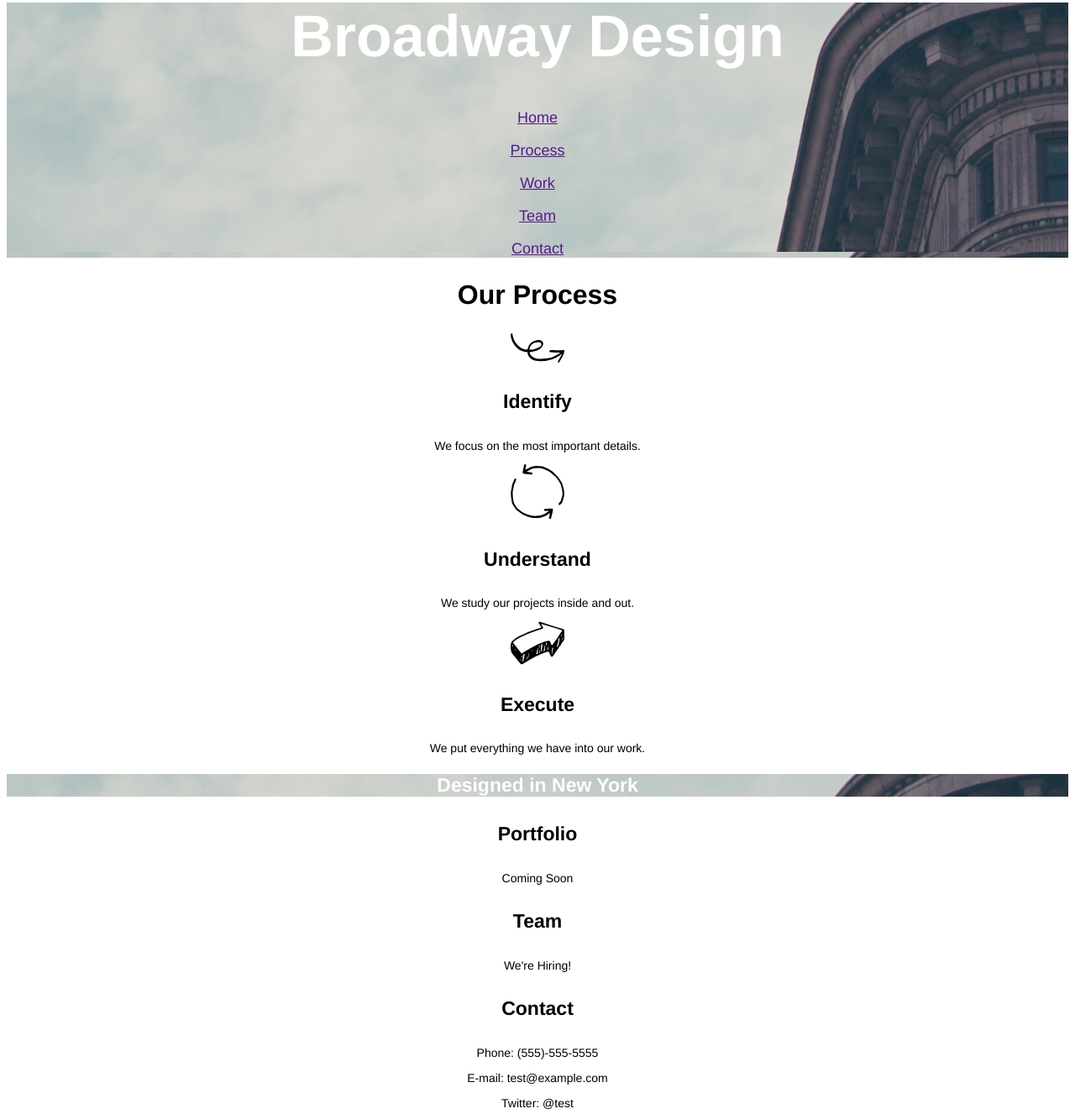
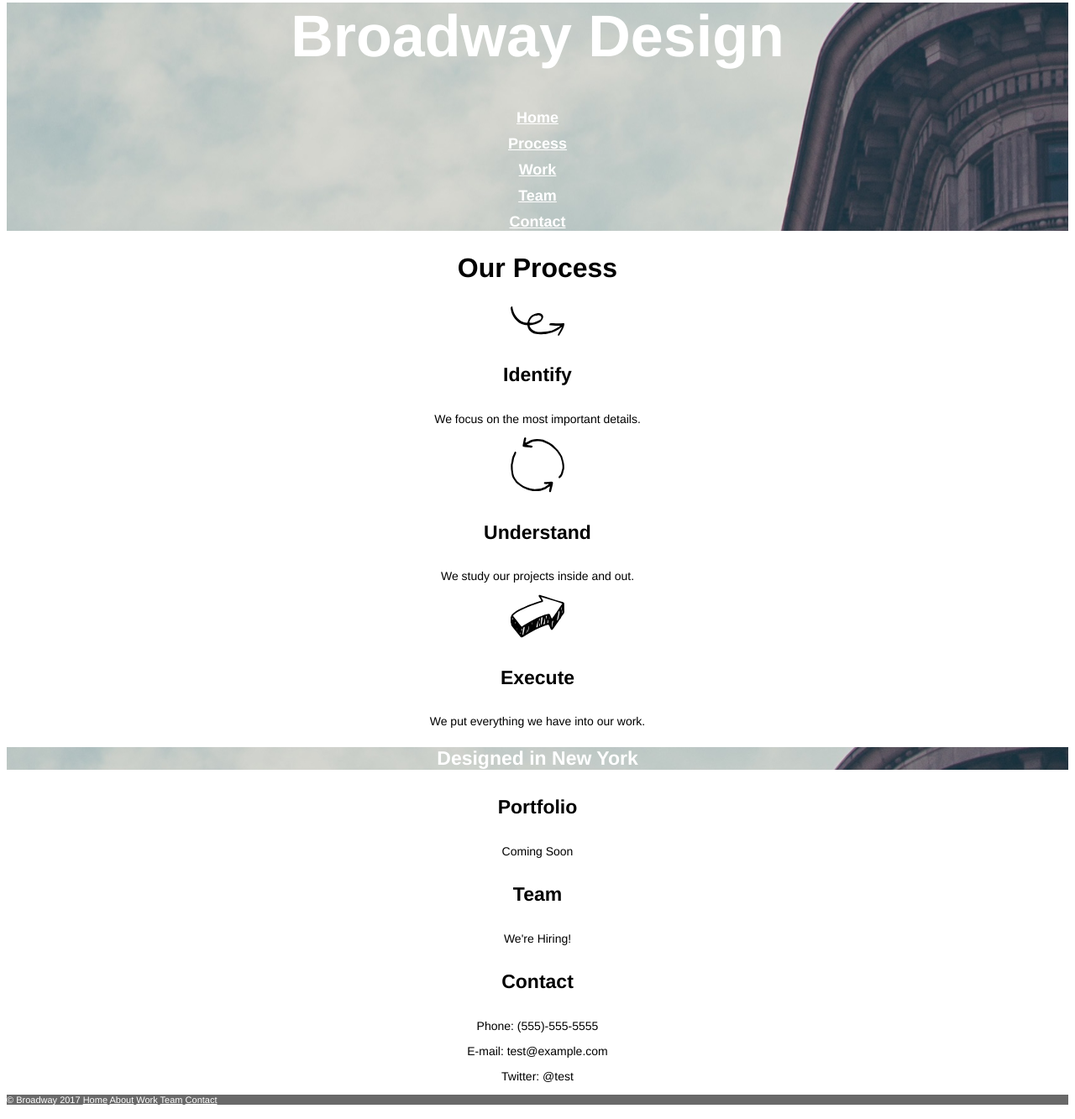
Before and after one commit to thing1of2/thing1of2.github.io, a plain HTML site: page broadway/index.html in a window 1280 px wide. Shown: the part 44-1377 px from the top of the page at 84% size. Drawn offline with Linux system fonts and the light colour scheme.

Commit message:
Fixed links and header image size.

```diff
--- a/broadway/index.html
+++ b/broadway/index.html
@@ -9,11 +9,13 @@
 
     <div class="header">
       <h1>Broadway Design</h1>
-        <p class="link"><a href="">Home</a></p>
-        <p class="link"><a href="">Process</a></p>
-        <p class="link"><a href="">Work</a></p>
-        <p class="link"><a href="">Team</a></p>
-        <p class="link"><a href="">Contact</a></p>
+        <p>
+          <div class="linkpadding"><a href="#" class="link">Home</a><br></div>
+          <div class="linkpadding"><a href="#" class="link">Process</a><br></div>
+          <div class="linkpadding"><a href="#" class="link">Work</a><br></div>
+          <div class="linkpadding"><a href="#" class="link">Team</a><br></div>
+          <div><a href="#" class="link">Contact</a></div>
+      </p>
     </div>
 
     <div>
@@ -71,11 +73,11 @@
 
     <footer>
       &copy; Broadway 2017
-      <a href="">Home</a>
-      <a href="">About</a>
-      <a href="">Work</a>
-      <a href="">Team</a>
-      <a href="">Contact</a>
+      <a href="#" class="footerlink">Home</a>
+      <a href="#" class="footerlink">About</a>
+      <a href="#" class="footerlink">Work</a>
+      <a href="#" class="footerlink">Team</a>
+      <a href="#" class="footerlink">Contact</a>
     </footer>
 
   </body>
--- a/broadway/resources/css/style.css
+++ b/broadway/resources/css/style.css
@@ -5,10 +5,21 @@
 
 .header {
   background-image: url("../images/the-flatiron-building.png");
+  background-repeat: no-repeat;
 }
 
 .link {
   font-size: 18px;
+  color: white;
+  font-weight: bold;
+}
+
+.linkpadding {
+  padding-bottom: 10px;
+}
+
+.footerlink {
+  font-size: 11px;
   color: white;
 }
 
@@ -25,6 +36,7 @@ h2 {
 
 h3 {
   background-image: url("../images/the-flatiron-building.png");
+  background-repeat: no-repeat;
   font-size: 23px;
   font-weight: bold;
   color: white;
```
